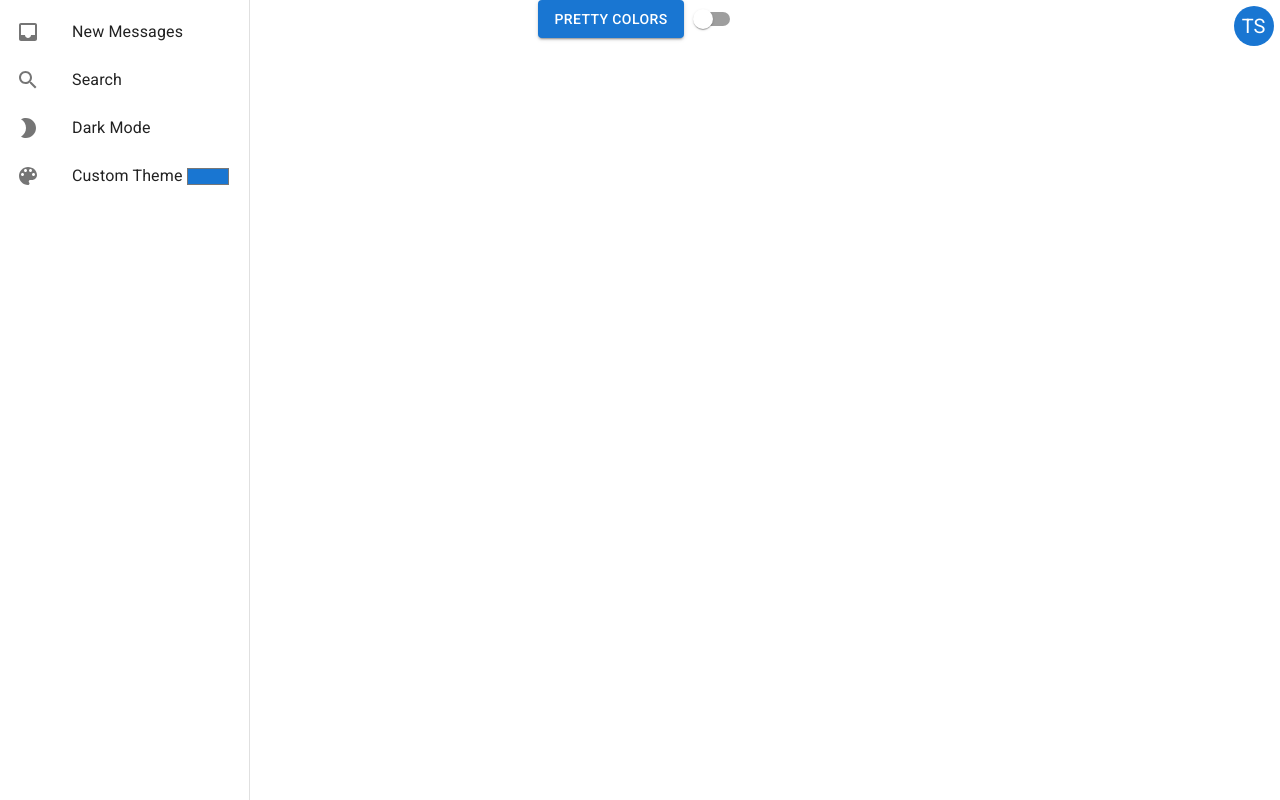
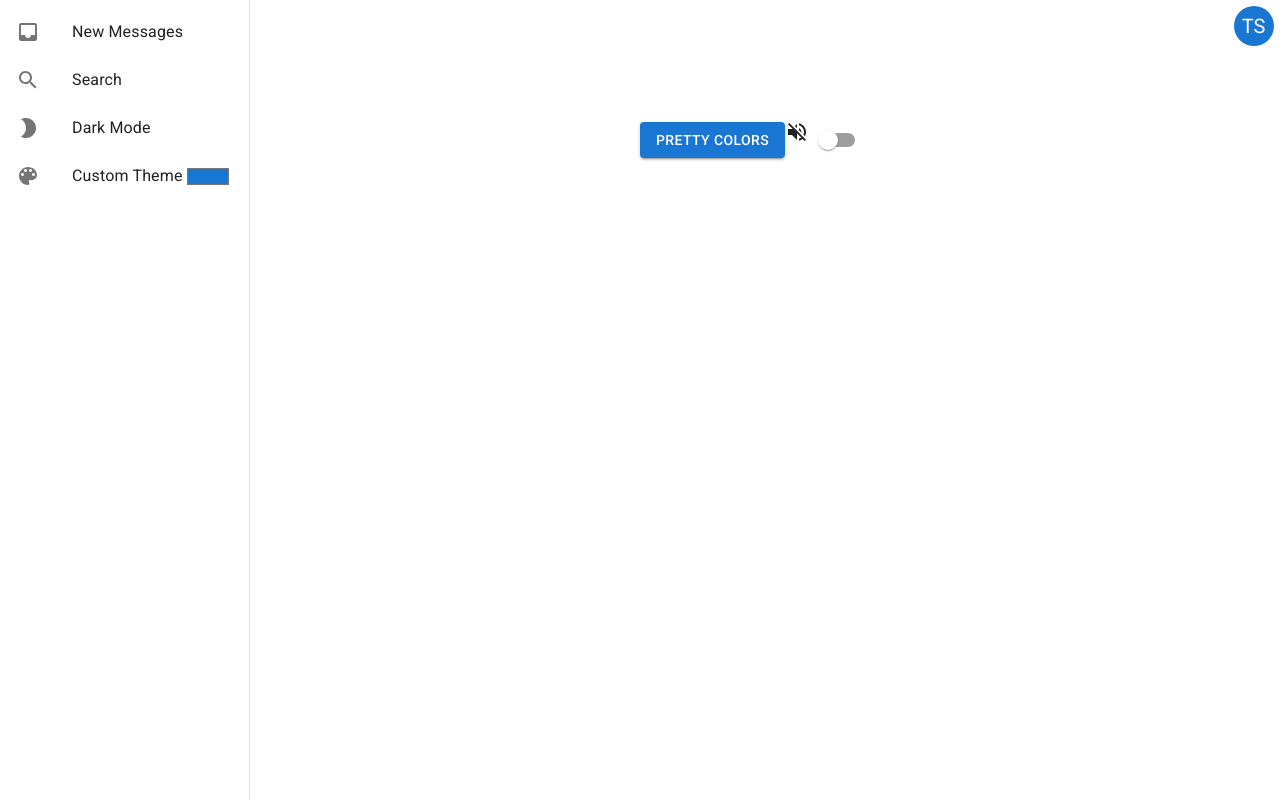
Before and after one commit to AnthonySchneider2000/React-Material-UI-Dynamic-Theme-Changer, a React (Create React App) app: page / in a window 1280 px wide. Built offline with nearby package versions, Linux system fonts and the light colour scheme.

Commit message:
implemented mute switch

```diff
--- a/src/App.js
+++ b/src/App.js
@@ -11,9 +11,12 @@ import {
   Button,
 } from "@mui/material";
 import { createTheme, ThemeProvider } from "@mui/material/styles";
+//sound muted and unmuted icons
+import VolumeOffIcon from "@mui/icons-material/VolumeOff";
+import VolumeUpIcon from "@mui/icons-material/VolumeUp";
 import InboxIcon from "@mui/icons-material/Inbox";
 import SearchIcon from "@mui/icons-material/Search";
-import { ColorLens } from "@mui/icons-material";
+import { ColorLens, VolumeUp } from "@mui/icons-material";
 import { Brightness2, Brightness7 } from "@mui/icons-material";
 import { Toaster, toast } from "react-hot-toast";
 import StyledAvatar from "./components/StyledAvatar.js";
@@ -56,6 +59,7 @@ const App = () => {
   const [darkMode, setDarkMode] = useState(false); // Track dark mode state, false = light mode, true = dark mode
   const [userInputColor, setUserInputColor] = useState("#1976d2"); // Default initial color
   const [colorPickerColor, setColorPickerColor] = useState("#1976d2"); // Default initial color
+  const [muted, setMuted] = useState(false); // Track muted state, false = unmuted, true = muted
 
   const handleThemeChange = () => {
     const secondaryColor = darkenColor(userInputColor, 16);
@@ -115,7 +119,9 @@ const App = () => {
   const handleNewMessages = () => {
     createToast("You have 3 new messages");
   };
-
+  const handleMutedToggle = () => {
+    setMuted((prevMuted) => !prevMuted); // Toggle the muted state
+  };
 
   return (
     <>
@@ -127,7 +133,8 @@ const App = () => {
         {/* content */}
         <div className={styles.centeredContent}>
           <Button variant="contained">Pretty Colors</Button>
-          <Switch color="secondary" />
+          {muted ? <VolumeUpIcon /> : <VolumeOffIcon />}
+          <Switch color="secondary" checked={muted} onChange={handleMutedToggle} className="muteSwitch"/>
         </div>
 
         {/* avatar */}
--- a/src/styles/app.module.css
+++ b/src/styles/app.module.css
@@ -9,7 +9,7 @@
 }
 
 .centeredContent {
-  display: flex;
-  justify-content: center;
-  margin-top: "20px";
+  position: absolute;
+  top: 15%;
+  left: 50%;
 }
```
